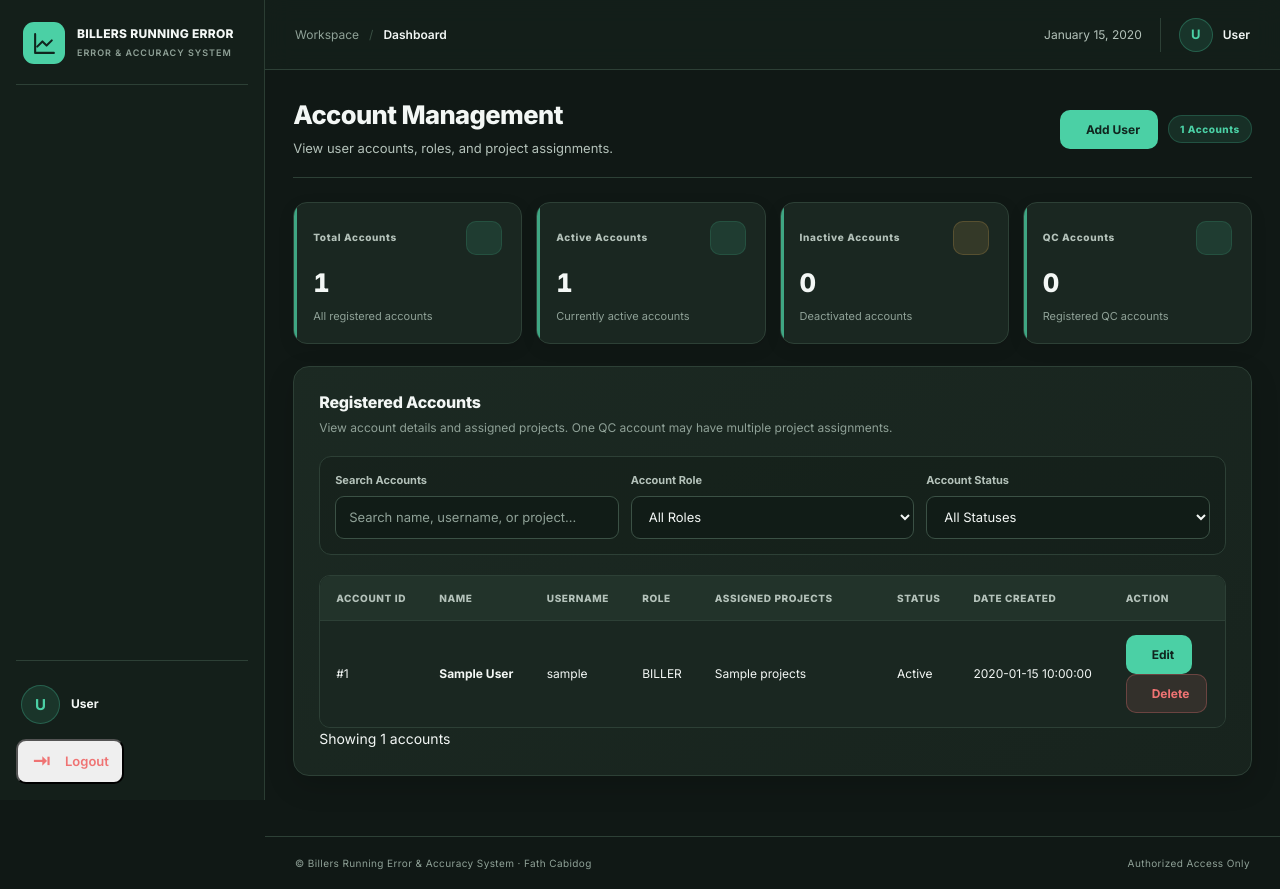
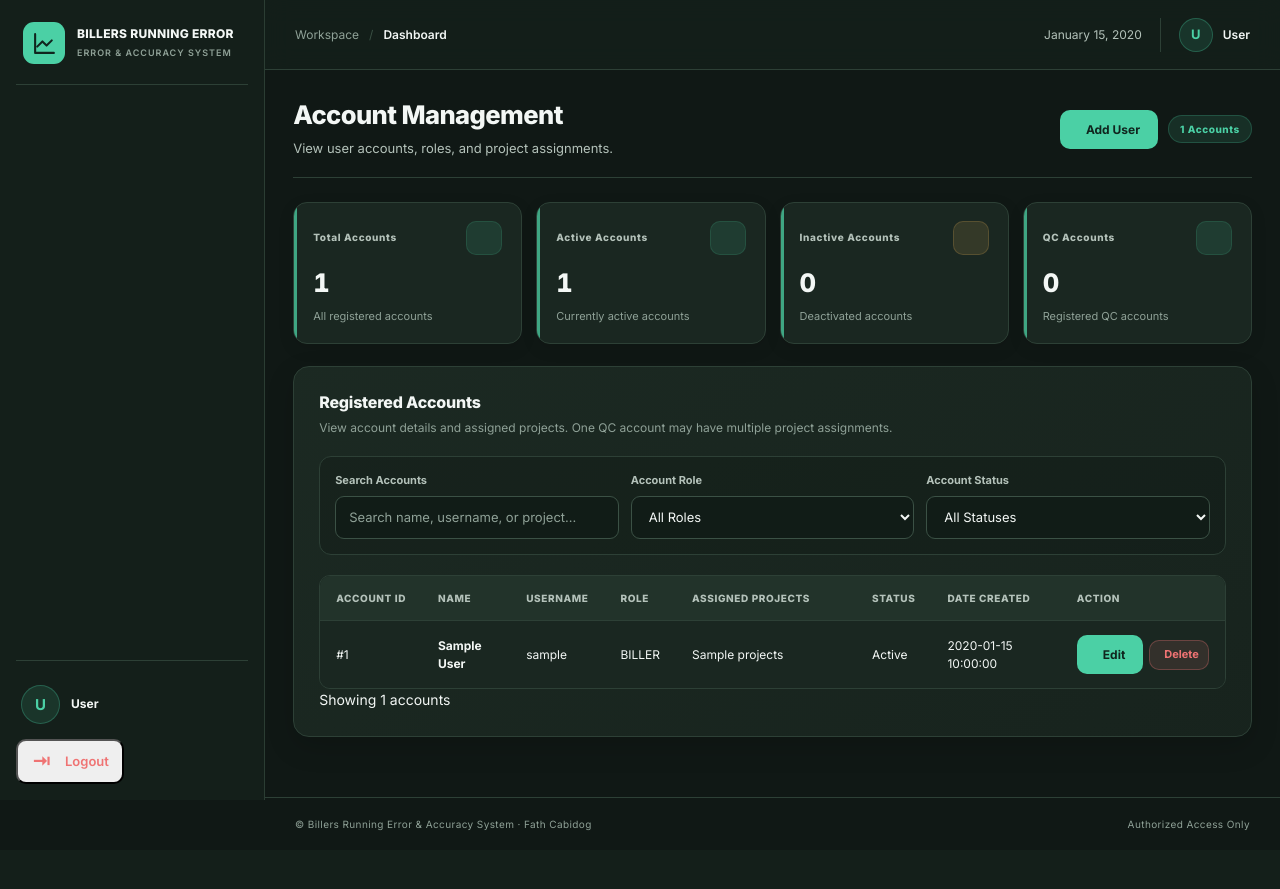
Before and after one commit to PurpleQueen04/billers-running-error-accuracy-system, a Flask app: template templates/accounts.html in a window 1280 px wide. After the commit the page ends 830 px from the top, so only its background shows below. Run offline with Flask 3, Linux system fonts and the light colour scheme; the template is opened without the code that fills it: most values are stand-ins (such as "Sample title", 1, 10 or a date in 2020); some libraries are stand-ins or nearby versions.

Commit message:
Align compact Edit and Delete account buttons

```diff
--- a/static/style.css
+++ b/static/style.css
@@ -2535,3 +2535,31 @@ input[type="radio"] {
     font-size: 9px;
     line-height: 1.2;
 }
+
+
+/* Compact, aligned action buttons on the Accounts table. */
+#accountsTable .action-buttons {
+    display: flex;
+    align-items: center;
+    justify-content: flex-start;
+    flex-wrap: nowrap;
+    gap: 6px;
+    white-space: nowrap;
+}
+
+#accountsTable .action-buttons form {
+    display: inline-flex;
+    margin: 0;
+}
+
+#accountsTable .account-action-btn {
+    display: inline-flex;
+    align-items: center;
+    justify-content: center;
+    gap: 5px;
+    min-height: 30px;
+    padding: 5px 9px;
+    font-size: 11px;
+    line-height: 1;
+    white-space: nowrap;
+}
```
